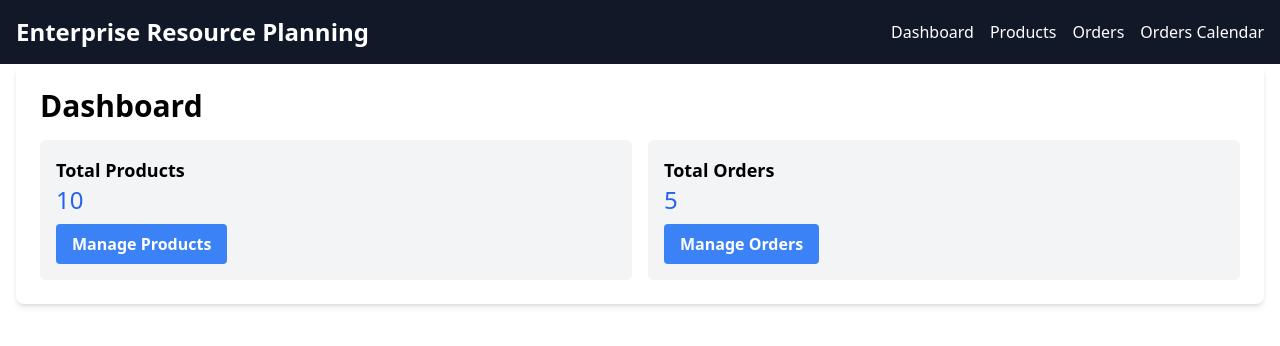
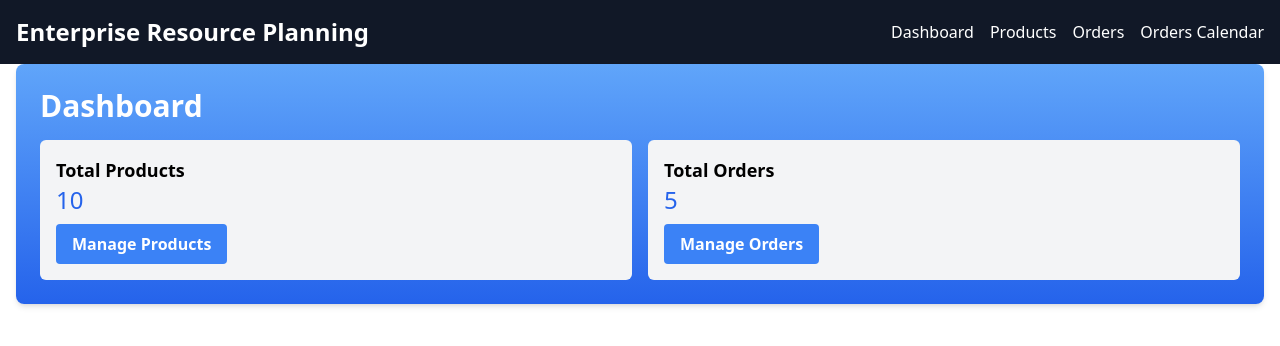
Before and after one commit to ShubhamVerma-Developer/Enterprise-Resource-Planning-Project, a React app: page / in a window 1280 px wide. Shown: the top 346 px of the page. Built offline with nearby package versions, Linux system fonts and the light colour scheme; the HTML template or start-up script is replaced by a standard one.

Commit message:
desing layout done

```diff
--- a/src/components/Dashboard.jsx
+++ b/src/components/Dashboard.jsx
@@ -2,8 +2,10 @@ import { Link } from 'react-router-dom';
 
 function Dashboard() {
   return (
-    <div className="bg-white rounded-lg shadow-md p-6">
-      <h1 className="text-3xl font-bold mb-4">Dashboard</h1>
+    <>
+    <div className='container'>
+    <div className="relative overflow-hidden bg-gradient-to-b from-blue-400 to-blue-600 rounded-lg shadow-md p-6">
+      <h1 className="text-3xl font-bold text-white mb-4">Dashboard</h1>
       <div className="grid grid-cols-1 sm:grid-cols-2 gap-4">
         <div className="bg-gray-100 p-4 rounded-md">
           <p className="text-lg font-semibold">Total Products</p>
@@ -17,6 +19,8 @@ function Dashboard() {
         </div>
       </div>
     </div>
+    </div>
+    </>
   );
 }
 
```
